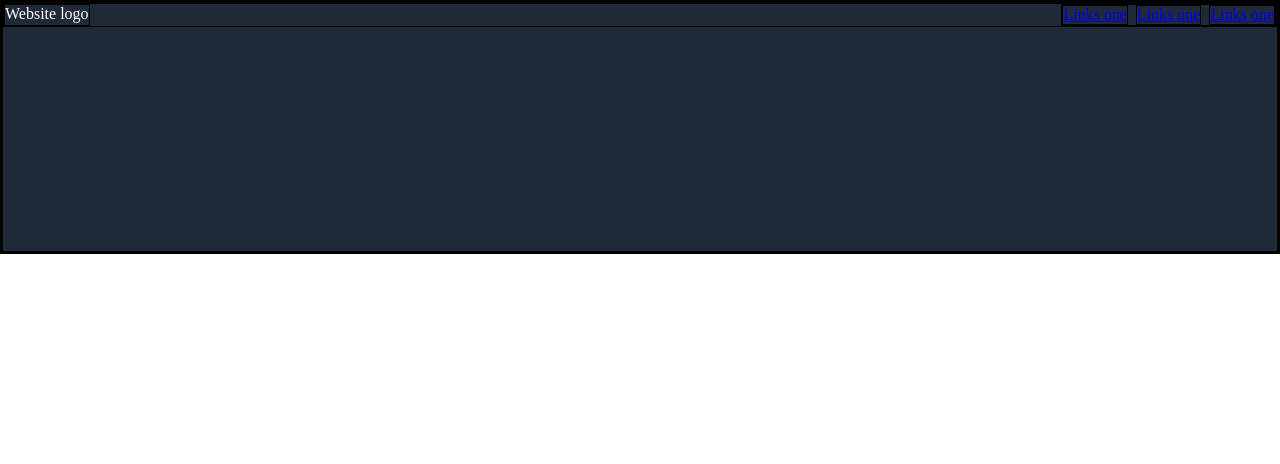
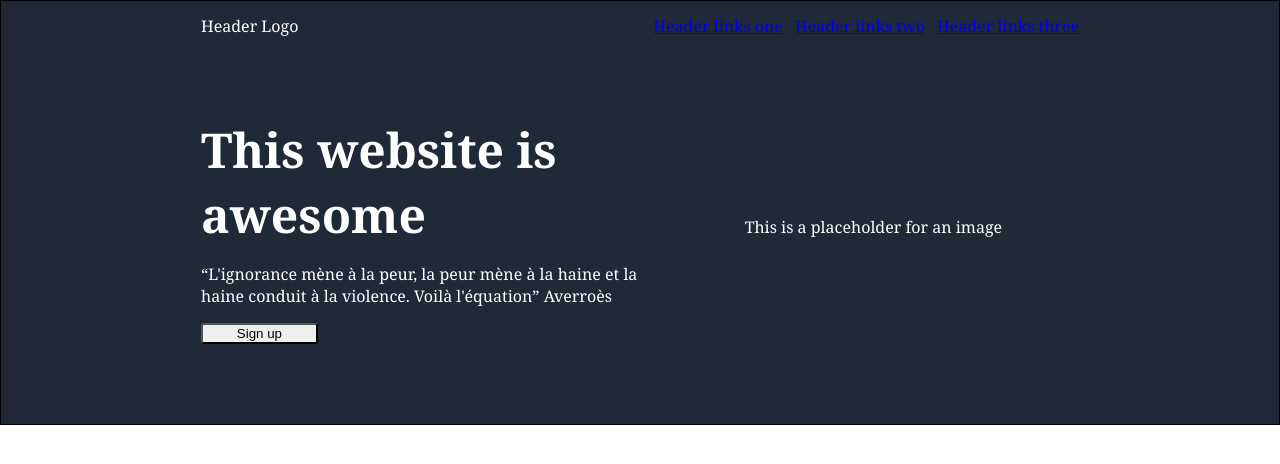
Before and after one commit to vladvlad971/landing-page, a plain HTML site: page index.html in a window 1280 px wide. Drawn offline with Linux system fonts and the light colour scheme.

Commit message:
Structuring of header elements
addition of h1,p and button with margin and padding pre-set

```diff
--- a/index.html
+++ b/index.html
@@ -8,13 +8,20 @@
   <body>
     <div class="header-container">
       <div class="header">
-        <div class="logo">Website logo</div>
+        <div class="logo">Header Logo</div>
         <div class="links">
-        <a href="#">Links one</a>
-        <a href="#">Links one</a>
-        <a href="#">Links one</a>
+        <a href="#">Header links one</a>
+        <a href="#">Header links two</a>
+        <a href="#">Header links three</a>
       </div>
     </div>
-    </div>
+      <div class="info-header">
+        <div class="text-info">
+          <h1>This website is awesome</h1>
+          <p>“L'ignorance mène à la peur, la peur mène à la haine et la haine conduit à la violence. Voilà l'équation” Averroès</p>
+          <button name="button">Sign up</button>
+        </div>
+        <div class="img-info">This is a placeholder for an image</div>
+      </div>
   </body>
 </html>
--- a/styles.css
+++ b/styles.css
@@ -1,6 +1,12 @@
 *{
+    order: 1px solid black;
+    box-sizing: border-box;
+}
+
+body{
     border: 1px solid black;
     box-sizing: border-box;
+    font-family: Georgia, 'Times New Roman', Times, serif;
     margin: 0;
     padding: 0;
 }
@@ -8,7 +14,12 @@
 div.header-container{
     background-color: #1F2937;
     color: white;
-    height: 250px;
+    height: auto;
+    padding-top: 14px;
+    padding-left: 200px;
+    padding-right: 200px;
+    display: flex;
+    flex-direction: column;
 }
 
 div.header{
@@ -17,5 +28,41 @@ div.header{
 }
 div.links{
     display: flex;
-    gap: 8px;
+    gap: 12px;
 }
+
+div.info-header{
+    display: flex;
+    margin-top: 80px;
+    margin-bottom: 80px;
+}
+
+div.img-info{
+    display: flex;
+    justify-content: center;
+    align-items: center;
+    width: 750px;
+    height: 220px;
+}
+
+div.text-info{
+    display: flex;
+    flex-direction: column;
+    justify-content: space-between;
+}
+
+
+h1{
+    margin-top: 0;
+    margin-bottom: 0;
+    font-size: 48px;
+    width: 900;
+}
+
+button{
+    display: flex;
+    margin-right: 350px;
+    align-items: center;
+    justify-content: center;
+    border-radius: 3px;
+}
```
